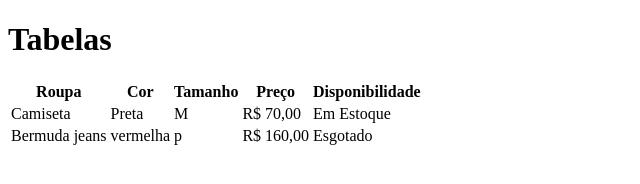
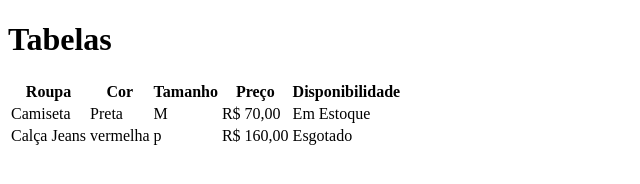
Before and after one commit to ErickF04/aula-tabela, a plain HTML site: page index.html in a window 1280 px wide. Shown: the whole page, without its empty margins (0-640 px from the left). Drawn offline with Linux system fonts and the light colour scheme.

Commit message:
trocado de bermuda jeans para Calça Jeans

```diff
--- a/index.html
+++ b/index.html
@@ -24,7 +24,7 @@
             <td>Em Estoque</td>
         </tr>
         <tr>
-            <td>Bermuda jeans</td>
+            <td>Calça Jeans</td>
             <td>vermelha</td>
             <td>p</td>
             <td>R$ 160,00</td>
```
